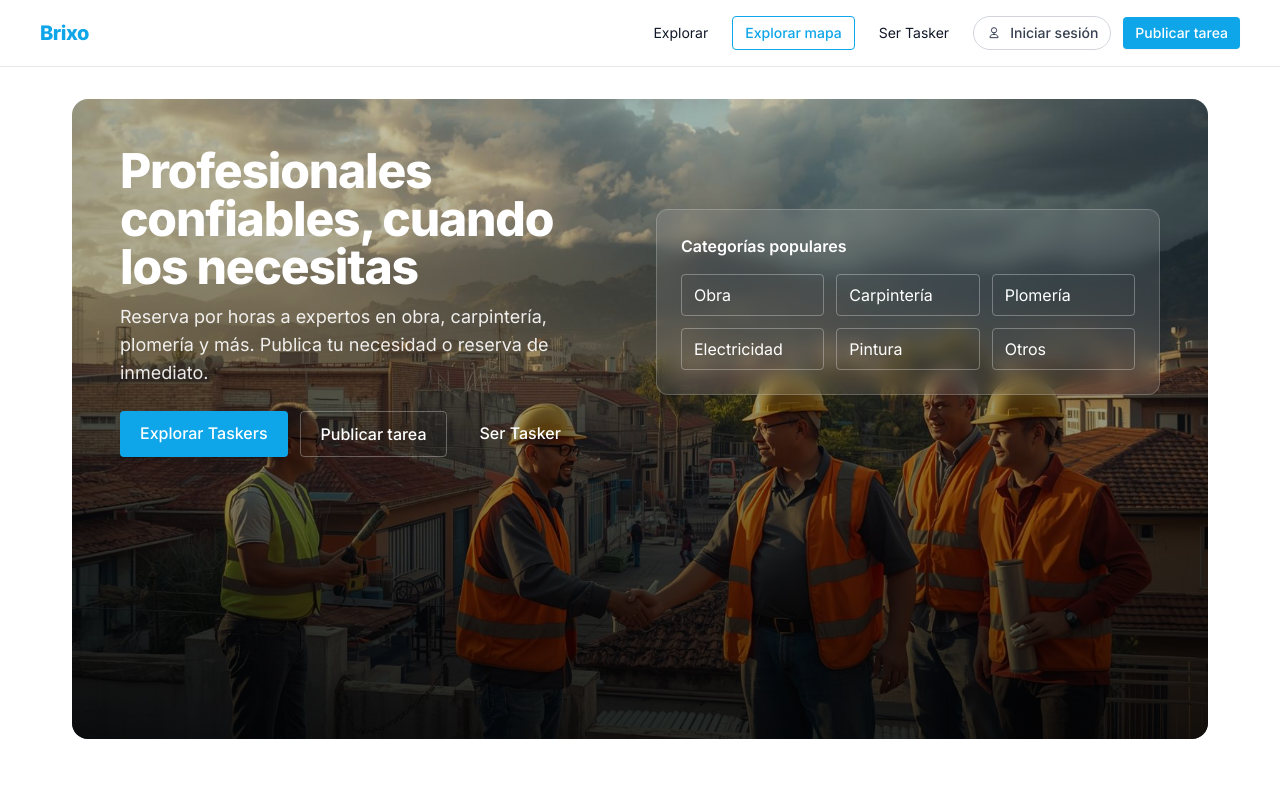
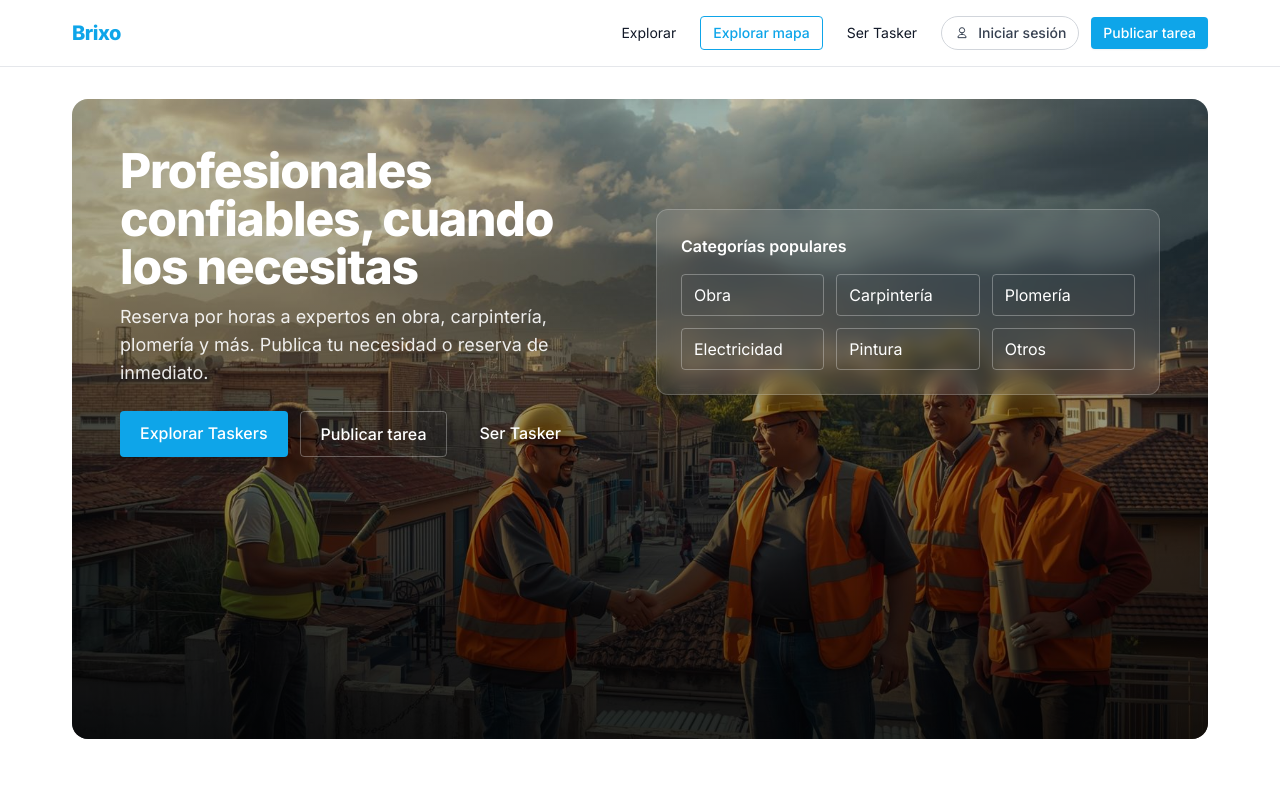
Before and after one commit to mikerb95/brixo, a Next.js app: page / in a window 1280 px wide. Shown: the top 800 px of the page. Built offline with nearby package versions, Linux system fonts and the light colour scheme.

Commit message:
Refactor Footer and Navbar components for improved styling and layout consistency

```diff
--- a/components/Footer.tsx
+++ b/components/Footer.tsx
@@ -2,7 +2,7 @@ import Link from 'next/link'
 
 export function Footer() {
   return (
-    <footer className="border-t bg-white text-sm text-gray-700">
+    <footer className="border-t bg-white/95 text-sm text-gray-700 backdrop-blur supports-[backdrop-filter]:bg-white/85">
       <div className="container mx-auto grid gap-10 px-4 py-12 sm:grid-cols-2 md:grid-cols-4 sm:px-6 lg:px-8">
         <div>
           <h4 className="mb-3 text-base font-semibold text-gray-900">Categorías</h4>
--- a/components/Navbar.tsx
+++ b/components/Navbar.tsx
@@ -3,7 +3,7 @@ import Link from 'next/link'
 export function Navbar() {
   return (
     <header className="sticky top-0 z-40 border-b bg-white/80 backdrop-blur supports-[backdrop-filter]:bg-white/60">
-      <div className="mx-auto flex w-full max-w-[100rem] items-center justify-between px-4 py-4 sm:px-6 lg:px-10">
+      <div className="container flex items-center justify-between px-4 py-4 sm:px-6 lg:px-8">
         <Link href="/" className="text-xl font-extrabold tracking-tight text-brand hover:opacity-90">
           Brixo
         </Link>
```
